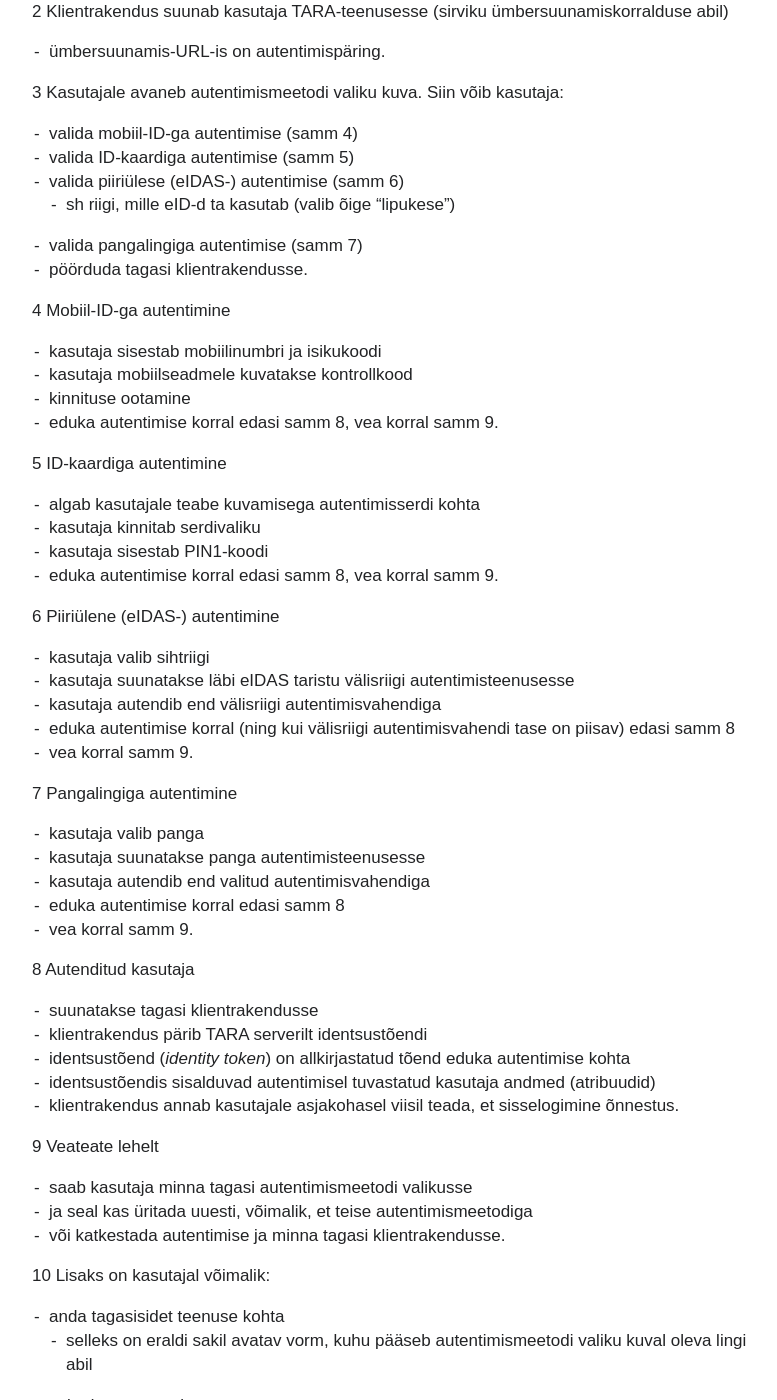
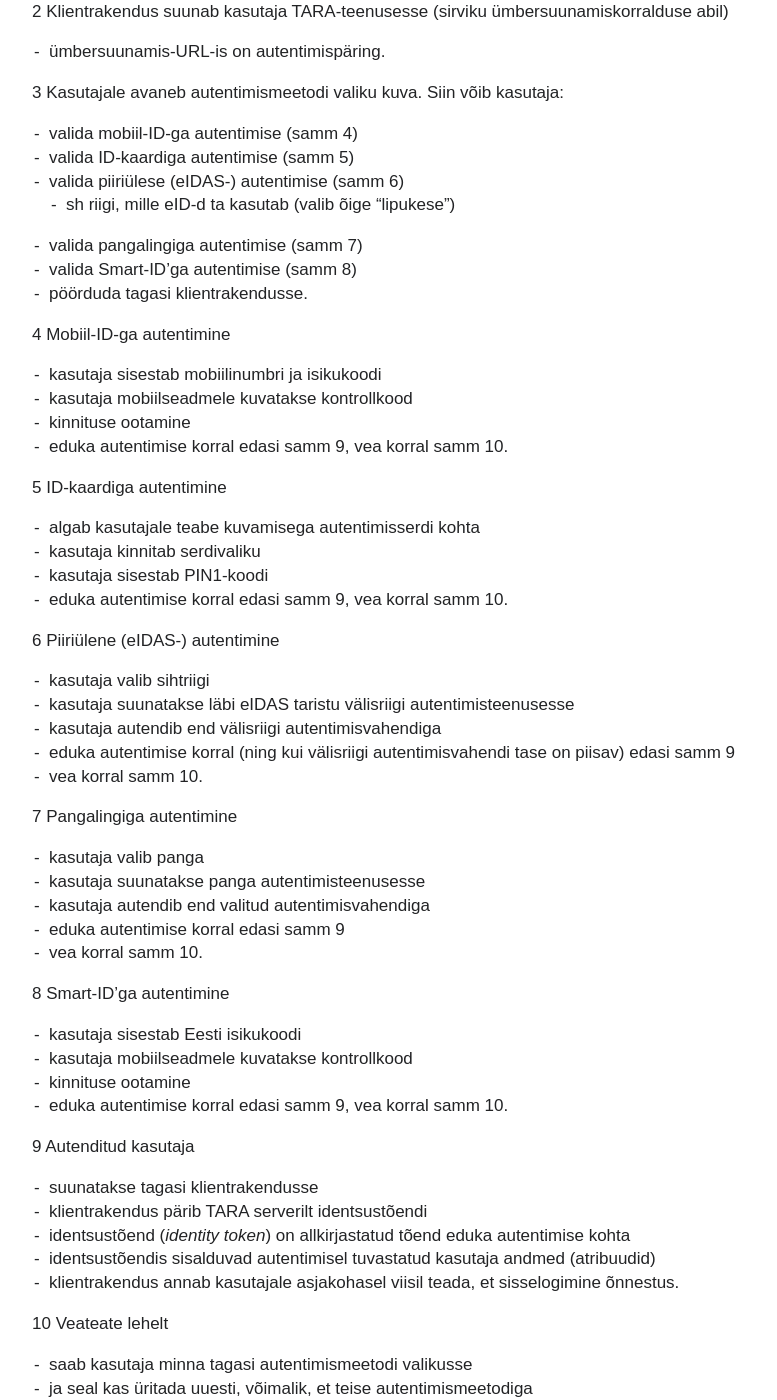
Before and after one commit to e-gov/TARA-Doku, a Jekyll site: the page built from TehnilineKirjeldus.md, in a window 1280 px wide and 1400 px high, scrolled down 2799 px. Shown: the whole window, without its empty margins (2-779 px from the left). Built offline with Jekyll 4.4.1, drawn with Linux system fonts in a browser that asks for light colours; some of the changed text lies outside the part shown.

Commit message:
Täiendused seoses Smart-ID autentimisega

```diff
--- a/TehnilineKirjeldus.md
+++ b/TehnilineKirjeldus.md
@@ -2,12 +2,12 @@
 permalink: TehnilineKirjeldus
 ---
 
-Märkus. Piiriülese autentimise (eIDAS) ja pangalinkide tugi on arenduses.
+Märkus. Piiriülese autentimise (eIDAS), pangalinkide ja Smart-ID tugi on arenduses.
 {: .note}
 
 # Tehniline kirjeldus
 {: .no_toc}
-v 0.7, 24.05.2018
+v 0.8, 18.06.2018
 
 - TOC
 {:toc}
@@ -71,6 +71,7 @@ Joonis 1. Siseriiklik ja piiriülene autentimine
 - valida piiriülese (eIDAS-) autentimise (samm 6)
   - sh riigi, mille eID-d ta kasutab (valib õige "lipukese")
 - valida pangalingiga autentimise (samm 7)
+- valida Smart-ID'ga autentimise (samm 8)
 - pöörduda tagasi klientrakendusse.
 
 4 Mobiil-ID-ga autentimine
@@ -78,32 +79,39 @@ Joonis 1. Siseriiklik ja piiriülene autentimine
 - kasutaja sisestab mobiilinumbri ja isikukoodi
 - kasutaja mobiilseadmele kuvatakse kontrollkood
 - kinnituse ootamine
-- eduka autentimise korral edasi samm 8, vea korral samm 9.
+- eduka autentimise korral edasi samm 9, vea korral samm 10.
 
 5 ID-kaardiga autentimine
 
 - algab kasutajale teabe kuvamisega autentimisserdi kohta
 - kasutaja kinnitab serdivaliku
 - kasutaja sisestab PIN1-koodi
-- eduka autentimise korral edasi samm 8, vea korral samm 9.
+- eduka autentimise korral edasi samm 9, vea korral samm 10.
 
 6 Piiriülene (eIDAS-) autentimine
 
 - kasutaja valib sihtriigi
 - kasutaja suunatakse läbi eIDAS taristu välisriigi autentimisteenusesse
 - kasutaja autendib end välisriigi autentimisvahendiga
-- eduka autentimise korral (ning kui välisriigi autentimisvahendi tase on piisav) edasi samm 8
-- vea korral samm 9.
+- eduka autentimise korral (ning kui välisriigi autentimisvahendi tase on piisav) edasi samm 9
+- vea korral samm 10.
 
 7 Pangalingiga autentimine
 
 - kasutaja valib panga
 - kasutaja suunatakse panga autentimisteenusesse
 - kasutaja autendib end valitud autentimisvahendiga
-- eduka autentimise korral edasi samm 8
-- vea korral samm 9.
+- eduka autentimise korral edasi samm 9
+- vea korral samm 10.
 
-8 Autenditud kasutaja
+8 Smart-ID'ga autentimine
+
+- kasutaja sisestab Eesti isikukoodi
+- kasutaja mobiilseadmele kuvatakse kontrollkood
+- kinnituse ootamine
+- eduka autentimise korral edasi samm 9, vea korral samm 10.
+
+9 Autenditud kasutaja
 
 - suunatakse tagasi klientrakendusse
 - klientrakendus pärib TARA serverilt identsustõendi
@@ -325,7 +333,7 @@ Identsustõendis esitatakse järgmised väited (_claims_).
 | `aud` (_Audience_)     | jah |`"aud":"openIdDemo"` - autentimist küsinud infosüsteemi ID (kasutaja autentimisele suunamisel määratud `client_id` välja väärtus)|
 | `sub` (_Subject_)      | jah | `"sub":"EE11412090004"` - autenditud kasutaja identifikaator (isikukood või eIDAS identifikaator) koos kodaniku riigikoodi eesliitega (riigikoodid vastavalt ISO 3166-1 alpha-2 standardile). |
 | `nbf` (_Not Before_)   | jah |`"nbf":"Wed Sep 27 11:47:22 EEST 2017"` - tõendi kehtivuse algusaeg |
-| `amr` (_Authentication Method Reference_) | jah | `"amr":["mID"]` - kasutaja autentimiseks kasutatud autentimismeetod. Võimalikud väärtused: `mID` - mobiil-ID, `idcard` - Eesti ID-kaart, `eIDAS` - piiriülene, `banklink` - pangalink  |
+| `amr` (_Authentication Method Reference_) | jah | `"amr":["mID"]` - kasutaja autentimiseks kasutatud autentimismeetod. Võimalikud väärtused: `mID` - mobiil-ID, `idcard` - Eesti ID-kaart, `eIDAS` - piiriülene, `banklink` - pangalink, `smartid` - Smart-ID.  |
 | `iss` (_Issuer_)       | jah | `"iss":"https://tara.ria.ee"` - tõendi väljastaja (TARA-teenus); testteenuse puhul `"iss":"https://tara-test.ria.ee"` |
 | `profile_attributes`   | jah | `"profile_attributes": {"given_name":"MARY ÄNN", "family_name":"O’CONNEŽ-ŠUSLIK", "mobile_number":"+37200000766"}` - autenditud isikut kirjeldavad andmed, sh eIDAS atribuudid (vt ka allpool täiendavate andmete küsimise ja isiku esindamise kohta)  |
 | `profile_attributes`<br>`.given_name`              | jah | `"given_name":"MARY ÄNN"` - autenditud kasutaja eesnimi (testnimi, valitud täpitähtede sisalduvuse pärast) |
@@ -562,6 +570,7 @@ RIA, rahuldades taotluse, väljastab asutusele klientrakenduse toodanguversiooni
 
 | Versioon, kuupäev | Muudatus |
 |-----------------|--------------|
+| 0.8, 18.06.2018   | Täiendused seoses Smart-ID toega. |
 | 0.7, 24.05.2018   | Täiendused seoses pangalinkide toega. |
 | 0.6, 22.04.2018   | Täiendatud autentimisvoo tehnilist kirjeldust. Struktuuri parendusi |
 | 0.5, 16.04.2018   | Translitereerimise täpsustused; võltspäringu vastane kaitse üksikasjalikumalt kirjeldatud; täpsemalt kirjeldatud identsustõendi kontrollimine; lisatud skoop `eidasonly` |
```
Also changed, not shown: other parts of TehnilineKirjeldus.md (+2 -2 lines).
